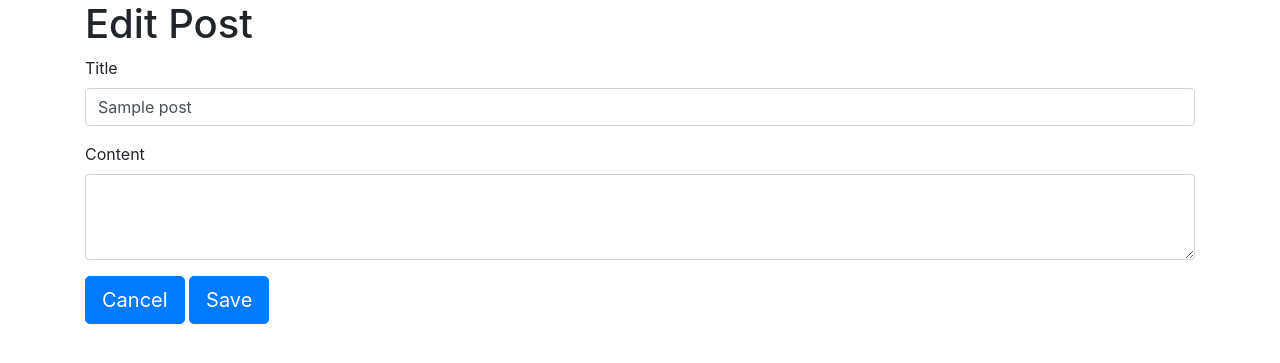
After one commit to janechuk/flask_blogly_app, a Flask app: page /posts/1/edit in a window 1280 px wide. The commit adds this page. Shown: the top 363 px of the page. Run offline with Flask 2, Linux system fonts and the light colour scheme; tables that the repository leaves empty hold one stand-in row (values such as "Sample post"); some libraries are stand-ins or nearby versions.

Commit message:
Added Posts

```diff
--- a/app.py
+++ b/app.py
@@ -25,7 +25,7 @@ def home_page():
 
     return redirect("/users")
 
-
+# ____________User routes _______________________________
 @app.route("/users")
 def list_users():
     """List pets and show add form."""
@@ -57,7 +57,7 @@ def add_user():
     return redirect(f"/{user.id}")
 
 
-@app.route("/<int:user_id>")
+@app.route("/users/<int:user_id>")
 def show_user(user_id):
     """Show info on a single user."""
 
@@ -98,7 +98,7 @@ def users_destroy(user_id):
     return redirect("/users")
 
 
-
+# ____________Post routes _______________________________
 
     #GET /users/[user-id]/posts/new
 
@@ -106,7 +106,6 @@ def users_destroy(user_id):
 def add_post(user_id):
     """Show form to add a post for that user."""
     user = User.query.get_or_404(user_id)
-
     return render_template("post_form.html", user=user)
 
 
@@ -123,5 +122,43 @@ def handle_add_post(user_id):
     db.session.add(new_post)
     db.session.commit()
     flash(f"Post '{new_post.title}' added.")
+    return redirect(f"/users/{user_id}")
 
-    return redirect(f"/{user.id}")
+@app.route("/post/<int:post_id>")
+def list_posts(post_id):
+    """List posts and show edit post form."""
+
+    post = Post.query.get_or_404(post_id)
+    return render_template("list_post.html", post=post)
+
+
+@app.route("/posts/<int:post_id>/edit")
+def edit_post_form(post_id):
+    """Renders the edit post form."""
+
+    post = Post.query.get_or_404(post_id)
+    return render_template("edit_post_form.html", post=post)
+
+
+@app.route("/posts/<int:post_id>/edit", methods=["POST"])
+def edit_post(post_id):
+    """Processes the edit post form."""
+
+    post = Post.query.get_or_404(post_id)
+    post.title = request.form['title']
+    post.content = request.form['content']
+
+    db.session.add(post)
+    db.session.commit()
+    return redirect(f"/users/{post.user_id}")
+
+
+@app.route('/posts/<int:post_id>/delete', methods=["POST"])
+def post_destroy(post_id):
+    """Handle form submission for deleting an existing post"""
+
+    post = Post.query.get_or_404(post_id)
+    db.session.delete(post)
+    db.session.commit()
+
+    return redirect(f"/users/{post.user_id}")
--- /dev/null
+++ b/templates/edit_post_form.html
@@ -0,0 +1,23 @@
+{% extends 'base.html' %}
+
+{% block title %}Edit Post{% endblock %}
+{% block content %}
+<h1>Edit Post</h1>
+
+<form method="POST" action="/posts/{{ post.id }}/edit">
+    <div class="form-group">
+        <label for="title">Title</label>
+        <input type="title" class="form-control" name="title" value="{{post.title}}">
+    </div>
+    <div class="form-group">
+        <label for="content">Content</label>
+        <textarea type="content" class="form-control" name="content" rows="3" value="{{post.content}}">
+         </textarea>
+    </div>
+    <a href="/users/{{ post.user_id }}" class="btn btn-primary btn-lg">Cancel</a>
+    <button class="btn btn-primary btn-lg" type="submit">Save</button>
+</form>
+
+
+
+{% endblock %}
--- a/templates/list.html
+++ b/templates/list.html
@@ -6,9 +6,9 @@
 
 <ul>
     {% for user in users %}
-    <li><a href="/{{user.id}}">{{user.first_name }} {{user.last_name }}</a></li>
+    <li><a href="/users/{{user.id}}">{{user.first_name }} {{user.last_name }}</a></li>
     {% endfor %}
-  </ul>
+</ul>
 
 <a class="btn btn-primary btn-lg" href="/users/new" role="button">Add User</a>
 {% endblock %}
--- a/templates/post_form.html
+++ b/templates/post_form.html
@@ -3,7 +3,7 @@
 {% block title %}Add Post{% endblock %}
 {% block content %}
 <h1>Add Post for {{ user.first_name}} {{user.last_name}}</h1>
-<form action="/users/new" method="POST" >
+<form method="POST" >
     <div class="form-group">
       <label for="title">Title</label>
       <input type="title" class="form-control" name="title">
@@ -12,7 +12,7 @@
       <label for="content">Content</label>
       <textarea type="content" class="form-control" name="content" rows="3"></textarea>
     </div>
-    <button class="btn btn-primary btn-lg" formaction="/{{user.id}}" formmethod="GET">Cancel</button>
+    <a href="/users/{{ user.id }}" class="btn btn-primary btn-lg">Cancel</a>
     <button class="btn btn-primary btn-lg" type="submit" >Add</button>
   </form>
 
```
Also changed, not shown: templates/detail.html (+20 -9 lines), templates/list_post.html (added, +22 -0 lines).
